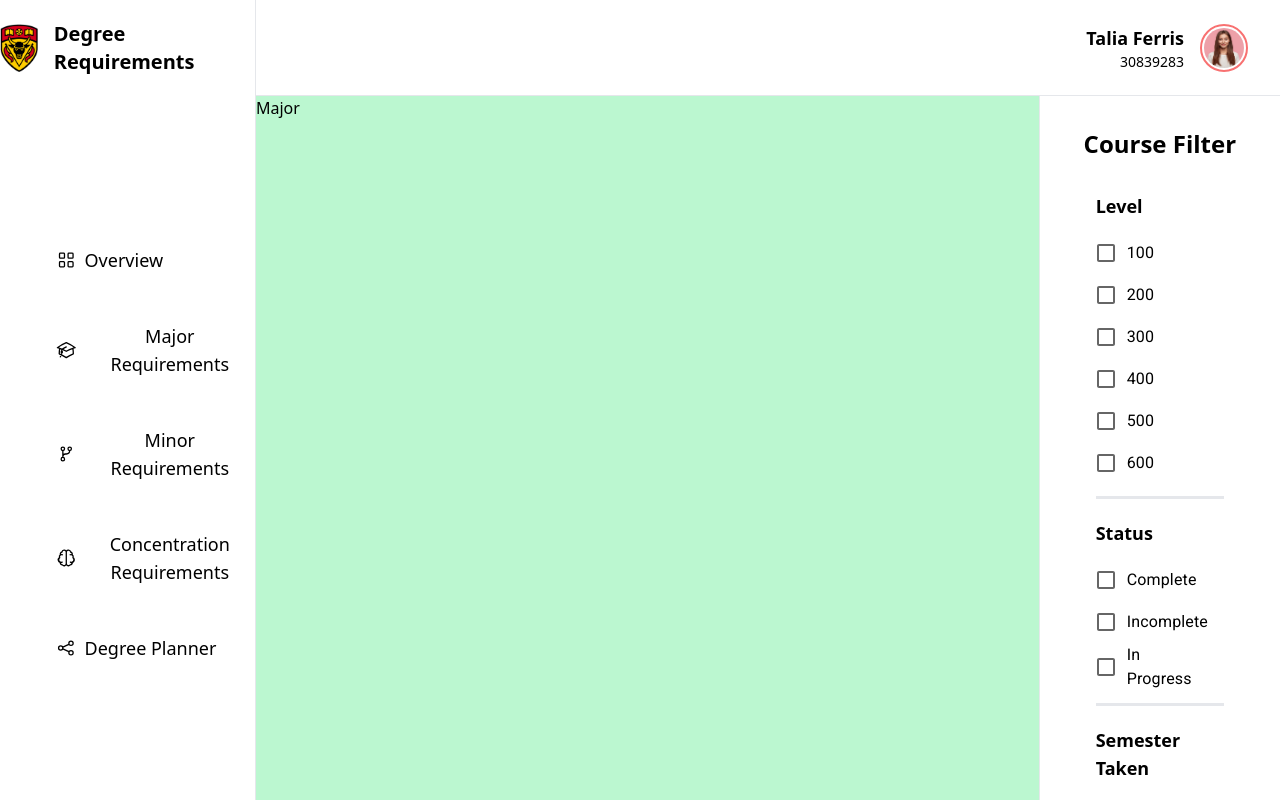
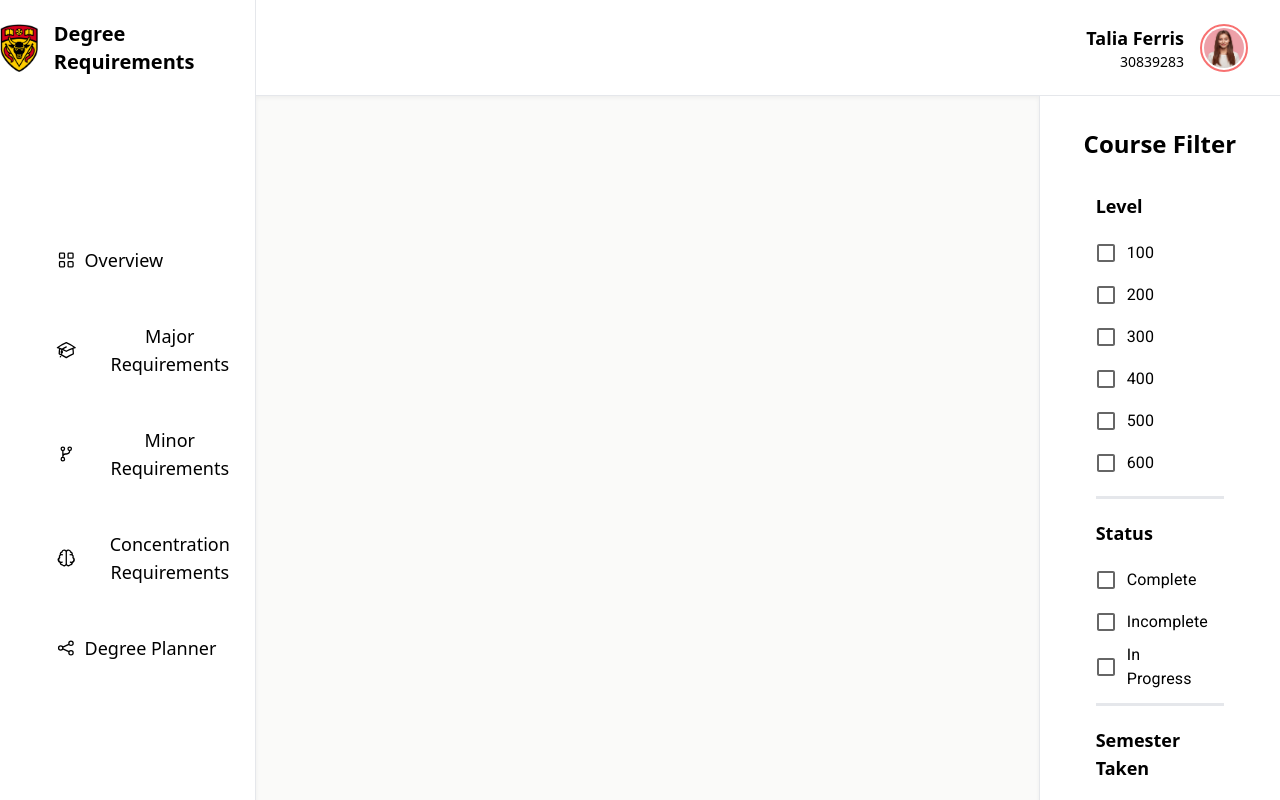
Before and after one commit to nishan-soni/481-horizontal, a React (Vite) app: page /major in a window 1280 px wide. Shown: the top 800 px of the page. Built offline with nearby package versions, Linux system fonts and the light colour scheme; no server answers.

Commit message:
start table stuff

```diff
--- /dev/null
+++ b/src/components/reqtable.jsx
@@ -0,0 +1,9 @@
+const ReqTable = () => {
+    return (
+        <div>
+            {/* Your component code goes here */}
+        </div>
+    );
+};
+
+export default ReqTable;
--- a/src/pages/major/Major.jsx
+++ b/src/pages/major/Major.jsx
@@ -1,14 +1,18 @@
 import TablePage from "../../components/tablepage";
 import Filter from "../../components/filter";
+import ReqTable from "../../components/reqtable";
 
 
 const Major = () => {
+
   return (
     <>
       <div className="w-full h-full flex flex-row">
-        <div className="w-full h-full  bg-green-200">Major</div>
+        <div className="w-full h-full bg-stone-50 shadow-inner">
+          <ReqTable/>
+        </div>
         <TablePage>
-          {/* Made a children prop for TablePage so that I can use TablePage in another file without the filter component*/}
+
           <Filter />
         </TablePage>
       </div>
```
